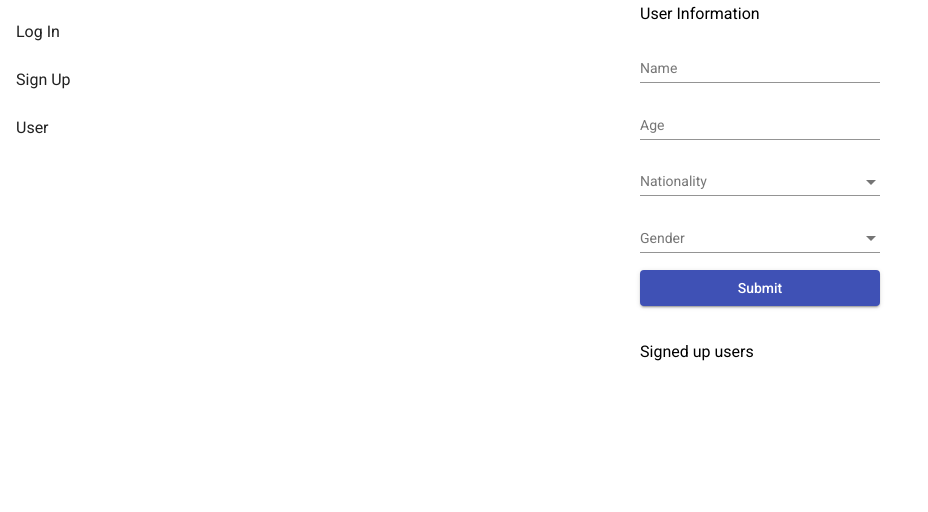
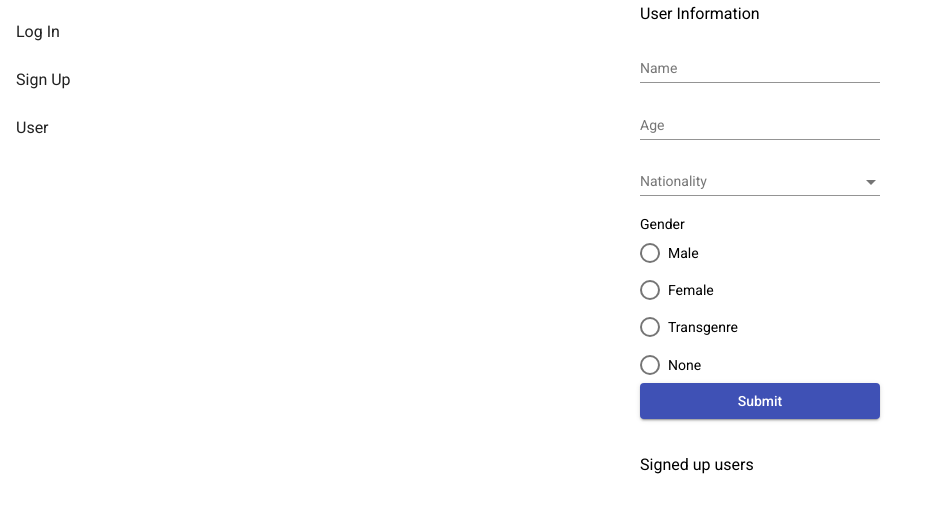
Before and after one commit to ElMachistador/forms, an Angular app: page /user in a window 1280 px wide. Shown: the top 512 px of the page, without its empty margins (0-928 px from the left). Built offline with nearby package versions, Linux system fonts and the light colour scheme.

Commit message:
users V2.0

```diff
--- a/src/app/login/login.component.ts
+++ b/src/app/login/login.component.ts
@@ -1,4 +1,4 @@
-import { Component, OnInit } from '@angular/core';
+import { Component} from '@angular/core';
 import { FormGroup, FormControl, Validators } from '@angular/forms';
 
 
@@ -13,16 +13,13 @@ interface Signin {
   styleUrls: ['./login.component.scss']
 })
 
-export class LoginComponent implements OnInit {
+export class LoginComponent{
   form = new FormGroup({
     email: new FormControl(null, Validators.required),
     password: new FormControl(null, Validators.required)
   })
   logins?: Signin[] = []
-  constructor() { }
 
-  ngOnInit(): void {
-  }
 
   login() {
     if (this.form.valid) {
--- a/src/app/signup/signup.component.ts
+++ b/src/app/signup/signup.component.ts
@@ -1,4 +1,4 @@
-import { Component, OnInit } from '@angular/core';
+import { Component} from '@angular/core';
 import { AbstractControl, FormControl, FormGroup, ValidationErrors, Validators } from '@angular/forms';
 import { ValidatorFn } from '@angular/forms'
 
@@ -25,17 +25,14 @@ export const passwordConfirmationValidator: ValidatorFn = (control:
   templateUrl: './signup.component.html',
   styleUrls: ['./signup.component.scss']
 })
-export class SignupComponent implements OnInit {
+export class SignupComponent{
   form = new FormGroup({
     email: new FormControl(null, Validators.required),
     password: new FormControl(null, Validators.required),
     confirm: new FormControl(null, Validators.required)
   }, { validators: passwordConfirmationValidator })
   logins?: Signup[] = []
-  constructor() { }
 
-  ngOnInit(): void {
-  }
 
   signup() {
     if (this.form.valid) {
--- a/src/app/user/user.component.html
+++ b/src/app/user/user.component.html
@@ -9,7 +9,7 @@
 
   <mat-form-field>
     <mat-label for="age">Age</mat-label>
-    <input matInput formArrayName="age" type="number" id="age" min="1">
+    <input matInput formArrayName="age" type="number" id="age" min="1" max="120">
   </mat-form-field>
 
 
@@ -23,7 +23,19 @@
     </mat-select>
   </mat-form-field>
 
-  <mat-form-field>
+
+  <!-- <mat-form-field> -->
+    <label>Gender</label>
+    <mat-radio-group formControlName="gender">
+      <mat-radio-button value="male"> Male </mat-radio-button>
+      <mat-radio-button value="female"> Female </mat-radio-button>
+      <mat-radio-button value="transgenre"> Transgenre</mat-radio-button>
+      <mat-radio-button value="none"> None </mat-radio-button>
+    </mat-radio-group>
+  <!-- </mat-form-field> -->
+
+
+  <!-- <mat-form-field>
     <mat-label>Gender</mat-label>
     <mat-select formControlName="gender">
       <mat-option value="male"> Male </mat-option>
@@ -31,7 +43,7 @@
       <mat-option value="transgenre"> Transgenre </mat-option>
       <mat-option value="none"> None </mat-option>
     </mat-select>
-  </mat-form-field>
+  </mat-form-field> -->
 
   <button mat-raised-button color="primary" type="submit">Submit</button>
 
--- a/src/app/user/user.component.scss
+++ b/src/app/user/user.component.scss
@@ -8,3 +8,12 @@ form{
 .users{
   margin-top: 32px;
 }
+
+mat-radio-group{
+  display: flex;
+  flex-direction: column;
+  mat-radio-button{
+    padding-top: 8px;
+    margin-bottom: 8px;
+  }
+}
--- a/src/app/user/user.component.ts
+++ b/src/app/user/user.component.ts
@@ -1,4 +1,4 @@
-import { Component, OnInit } from '@angular/core';
+import { Component} from '@angular/core';
 
 import { FormGroup, FormControl, Validators } from '@angular/forms';
 
@@ -16,7 +16,7 @@ interface User {
   templateUrl: './user.component.html',
   styleUrls: ['./user.component.scss']
 })
-export class UserComponent implements OnInit {
+export class UserComponent{
   form = new FormGroup({
     name: new FormControl(),
     age: new FormControl(),
@@ -26,16 +26,11 @@ export class UserComponent implements OnInit {
 
   infos?: User[] = []
 
-  constructor() { }
-
-  ngOnInit(): void {
-  }
-
   submit(){
     if (this.form.valid){
       this.infos?.push(this.form.value)
       console.log(this.infos)
+      this.form.reset()
     }
-    this.form.reset()
   }
 }
```
Also changed, not shown: src/app/app.module.ts (+5 -3 lines).
